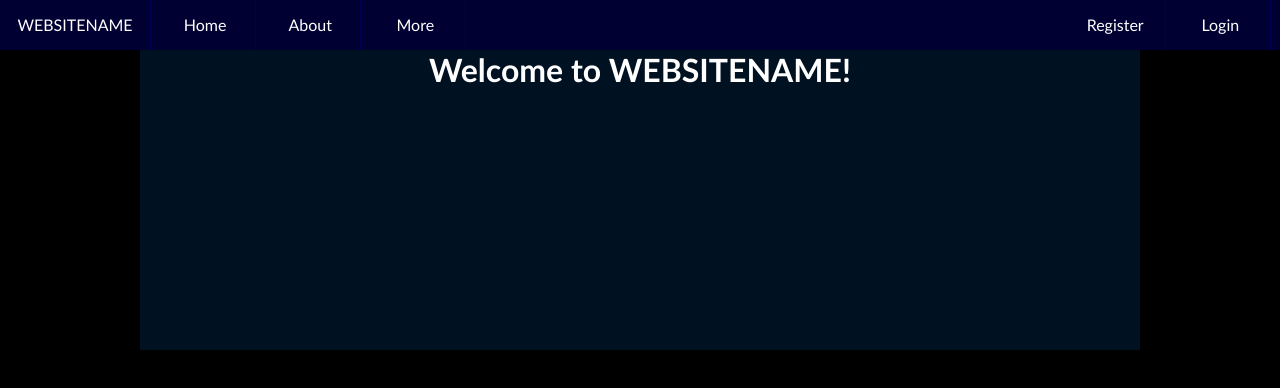
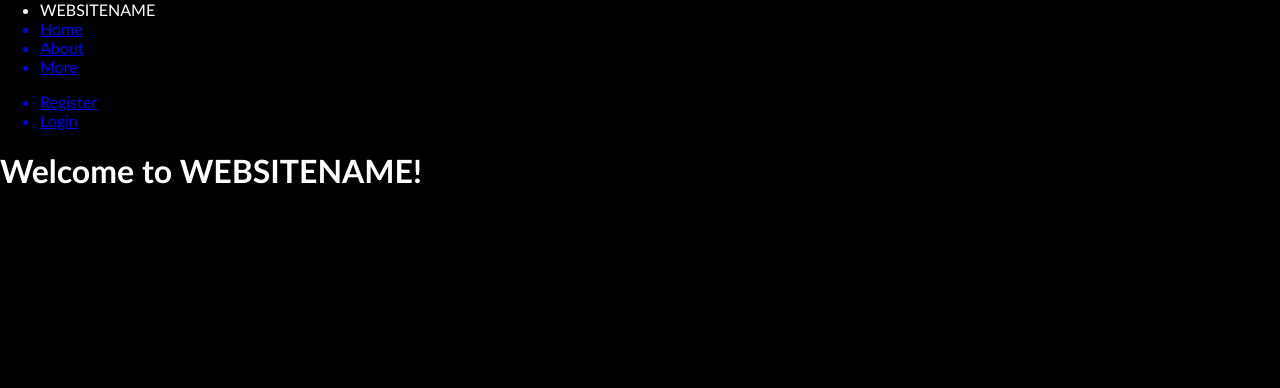
Before and after one commit to MegaAbsol/test, a plain HTML site: page index.html in a window 1280 px wide. Drawn offline with Linux system fonts and the light colour scheme.

Commit message:
Update css.css

```diff
--- a/css.css
+++ b/css.css
@@ -6,65 +6,3 @@ font-family: Ubuntu, "Trebuchet MS", sansserif;
 background-color:black;
 color:white;
 }
-header div {
-margin:0px;
-padding:0px;
-vertical-align:middle;
-
-height:50px;
-}
-header {
-background-color:#000033;
-color:white;
-height:50px;
-}
-.hfloat{
-display:inline-block;
-width:100px;
-text-align:center;
-border-right:1px solid #000055;
-line-height:50px;
-background-color:#000033;
-}
-.hfloat:hover{
-background-color:#3366cc;
-}
-header a{
-color:white;
-text-decoration:none;
-}
-
-.logotitle{
-/*float:left;*/
-display:inline-block;
-width:150px;
-text-align:center;
-border-right:1px solid #000055;
-line-height:50px;
-}
-
-#leftblock {
-text-align:left;
-display:inline-block;
-width:65%;
-margin:0px;
-padding:0px;
-}
-#rightblock{
-text-align:right;
-display:inline-block;
-width:34%;
-margin:0px;
-padding:0px;
-}
-#top{
-background-color:#001122;
-height:300px;
-width:1000px;
-margin:0 auto;
-text-align:center;
-}
-h1,h2,h3,h4,h5,h6{
-padding:0px;
-margin:0px;
-}
```
